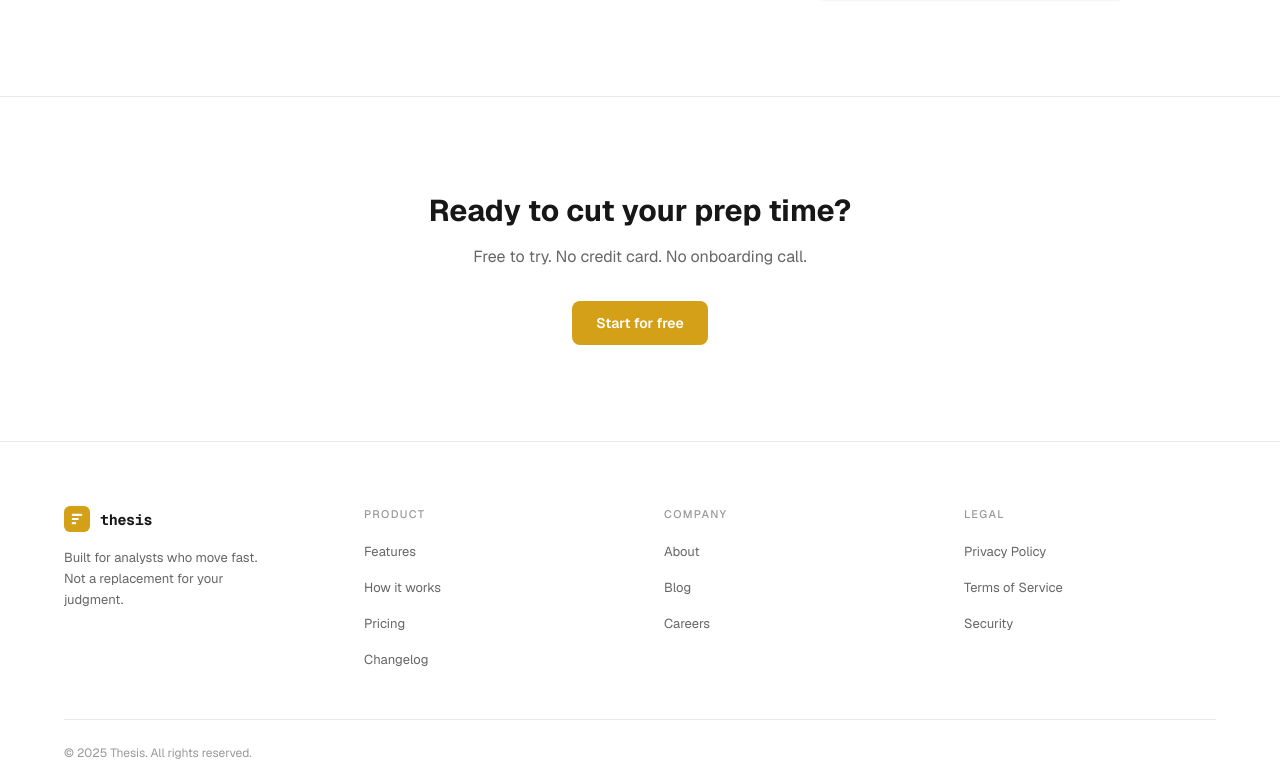
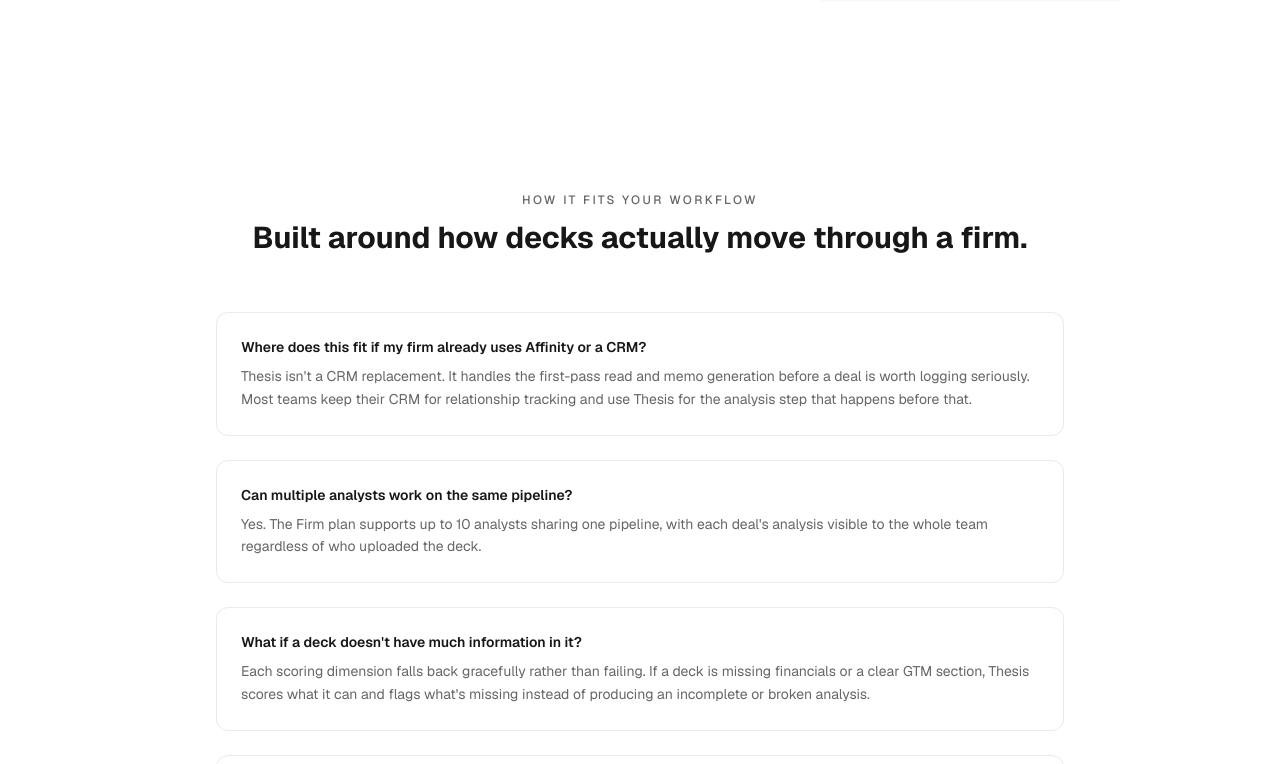
Before and after one commit to Superman752/thesis-app, a Next.js app: page /features in a window 1280 px wide. Shown: the part 2025-2789 px from the top of the page. Built offline with nearby package versions, Linux system fonts and the light colour scheme.

Commit message:
feat: mouse-tracking tilt on why-thesis cards, workflow fit section on features page

```diff
--- a/app/features/page.tsx
+++ b/app/features/page.tsx
@@ -316,6 +316,57 @@ export default function FeaturesPage() {
         </BentoGrid>
       </section>
 
+      {/* Workflow fit Q&A */}
+      <section className="py-24 px-6 max-w-4xl mx-auto">
+        <motion.div
+          initial={{ opacity: 0, y: 16 }}
+          whileInView={{ opacity: 1, y: 0 }}
+          viewport={{ once: true }}
+          transition={{ duration: 0.4 }}
+          className="text-center mb-14"
+        >
+          <p className="text-xs font-medium tracking-[0.2em] uppercase text-[#666] mb-3">
+            How it fits your workflow
+          </p>
+          <h2 className="text-3xl font-bold text-[#171717]">
+            Built around how decks actually move through a firm.
+          </h2>
+        </motion.div>
+
+        <div className="space-y-6">
+          {[
+            {
+              q: "Where does this fit if my firm already uses Affinity or a CRM?",
+              a: "Thesis isn't a CRM replacement. It handles the first-pass read and memo generation before a deal is worth logging seriously. Most teams keep their CRM for relationship tracking and use Thesis for the analysis step that happens before that.",
+            },
+            {
+              q: "Can multiple analysts work on the same pipeline?",
+              a: "Yes. The Firm plan supports up to 10 analysts sharing one pipeline, with each deal's analysis visible to the whole team regardless of who uploaded the deck.",
+            },
+            {
+              q: "What if a deck doesn't have much information in it?",
+              a: "Each scoring dimension falls back gracefully rather than failing. If a deck is missing financials or a clear GTM section, Thesis scores what it can and flags what's missing instead of producing an incomplete or broken analysis.",
+            },
+            {
+              q: "Does the scoring adjust to my fund's specific thesis?",
+              a: "Yes. Thesis fit scoring is calibrated to the stage, sector, and check size your fund actually invests in, not a generic startup checklist.",
+            },
+          ].map((item, i) => (
+            <motion.div
+              key={item.q}
+              initial={{ opacity: 0, y: 12 }}
+              whileInView={{ opacity: 1, y: 0 }}
+              viewport={{ once: true, margin: "-30px" }}
+              transition={{ duration: 0.35, delay: i * 0.06 }}
+              className="rounded-xl border border-[#EAEAEA] bg-white p-6"
+            >
+              <h3 className="text-sm font-semibold text-[#171717] mb-2">{item.q}</h3>
+              <p className="text-sm text-[#666] leading-relaxed">{item.a}</p>
+            </motion.div>
+          ))}
+        </div>
+      </section>
+
       {/* Bottom CTA */}
       <section className="py-24 px-6 text-center border-t border-[#EAEAEA]">
         <h2 className="text-3xl font-bold text-[#171717] mb-4">
--- a/components/why-thesis.tsx
+++ b/components/why-thesis.tsx
@@ -1,5 +1,6 @@
 "use client"
 
+import { useRef, useState } from "react"
 import { motion } from "framer-motion"
 import { DatabaseIcon, TargetIcon, ZapIcon, NetworkIcon, CalendarCheckIcon, HistoryIcon } from "lucide-react"
 
@@ -36,6 +37,63 @@ const reasons = [
   },
 ]
 
+function TiltCard({ reason, index }: { reason: typeof reasons[0]; index: number }) {
+  const cardRef = useRef<HTMLDivElement>(null)
+  const [rotate, setRotate] = useState({ x: 0, y: 0 })
+
+  const handleMouseMove = (e: React.MouseEvent<HTMLDivElement>) => {
+    const card = cardRef.current
+    if (!card) return
+    const rect = card.getBoundingClientRect()
+    const x = e.clientX - rect.left
+    const y = e.clientY - rect.top
+    const centerX = rect.width / 2
+    const centerY = rect.height / 2
+    const rotateX = ((y - centerY) / centerY) * -6
+    const rotateY = ((x - centerX) / centerX) * 6
+    setRotate({ x: rotateX, y: rotateY })
+  }
+
+  const handleMouseLeave = () => {
+    setRotate({ x: 0, y: 0 })
+  }
+
+  return (
+    <motion.div
+      ref={cardRef}
+      initial={{ opacity: 0, y: 16 }}
+      whileInView={{ opacity: 1, y: 0 }}
+      viewport={{ once: true, margin: "-40px" }}
+      transition={{ duration: 0.4, delay: index * 0.07 }}
+      onMouseMove={handleMouseMove}
+      onMouseLeave={handleMouseLeave}
+      style={{
+        transform: `perspective(800px) rotateX(${rotate.x}deg) rotateY(${rotate.y}deg)`,
+        transition: "transform 0.15s ease-out",
+      }}
+      className="group rounded-xl border border-[#EAEAEA] bg-white p-6 hover:border-[#D4A017]/30 hover:shadow-md transition-shadow"
+    >
+      <motion.div
+        className="inline-flex h-9 w-9 items-center justify-center rounded-lg bg-[#FFFDF5] mb-3"
+        animate={{ y: [0, -3, 0] }}
+        transition={{
+          duration: 2.5,
+          repeat: Infinity,
+          ease: "easeInOut",
+          delay: index * 0.3,
+        }}
+        style={{
+          transform: `translateZ(20px) rotate(${rotate.y * 0.5}deg)`,
+        }}
+      >
+        <reason.Icon className="h-4 w-4 text-[#D4A017]" />
+      </motion.div>
+      <h3 className="text-sm font-semibold text-[#171717] mb-1.5">{reason.title}</h3>
+      <p className="text-xs text-[#666] leading-relaxed">{reason.description}</p>
+    </motion.div>
+  )
+}
+
 export function WhyThesis() {
   return (
     <section className="py-24 px-6 bg-white border-y border-[#EAEAEA]">
@@ -60,31 +118,7 @@ export function WhyThesis() {
 
         <div className="grid grid-cols-1 md:grid-cols-3 gap-4">
           {reasons.map((r, i) => (
-            <motion.div
-              key={r.title}
-              initial={{ opacity: 0, y: 16 }}
-              whileInView={{ opacity: 1, y: 0 }}
-              viewport={{ once: true, margin: "-40px" }}
-              transition={{ duration: 0.4, delay: i * 0.07 }}
-              whileHover={{ y: -3 }}
-              className="group rounded-xl border border-[#EAEAEA] bg-white p-6 hover:border-[#D4A017]/30 hover:shadow-sm transition-all"
-            >
-              <motion.div
-                className="inline-flex h-9 w-9 items-center justify-center rounded-lg bg-[#FFFDF5] mb-3"
-                animate={{ y: [0, -3, 0] }}
-                transition={{
-                  duration: 2.5,
-                  repeat: Infinity,
-                  ease: "easeInOut",
-                  delay: i * 0.3,
-                }}
-                whileHover={{ rotate: 8, scale: 1.08 }}
-              >
-                <r.Icon className="h-4 w-4 text-[#D4A017]" />
-              </motion.div>
-              <h3 className="text-sm font-semibold text-[#171717] mb-1.5">{r.title}</h3>
-              <p className="text-xs text-[#666] leading-relaxed">{r.description}</p>
-            </motion.div>
+            <TiltCard key={r.title} reason={r} index={i} />
           ))}
         </div>
 
```
